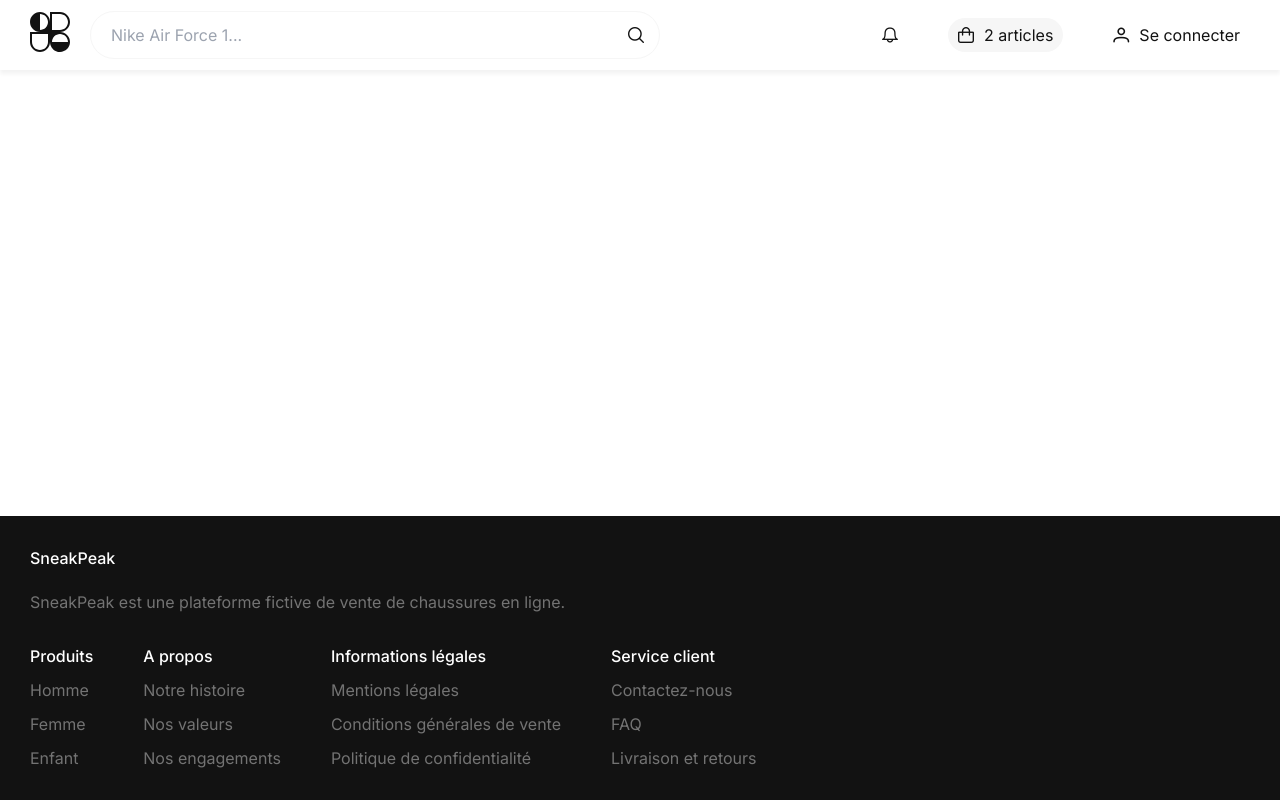
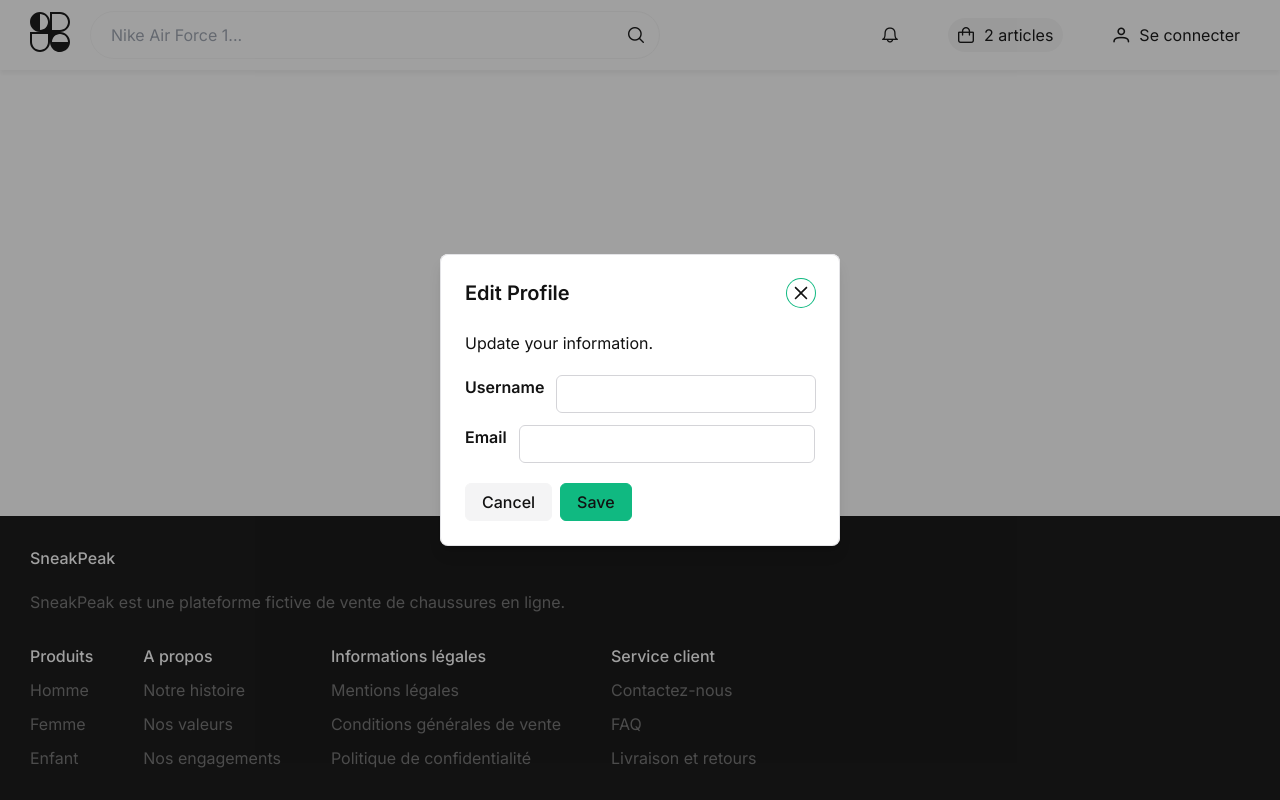
Before and after one commit to ryanmalonzo/sneakpeak, a Vue app in the folder frontend/: page / in a window 1280 px wide. Built offline with nearby package versions, Linux system fonts and the light colour scheme.

Commit message:
display login modal

```diff
--- a/frontend/src/components/BasePage.vue
+++ b/frontend/src/components/BasePage.vue
@@ -1,10 +1,15 @@
 <script setup lang="ts">
 import Header from '@/components/Header.vue'
 import Footer from '@/components/Footer.vue'
+import LoginModal from '@/components/LoginModal.vue'
+import { ref } from 'vue'
+
+const isLoginVisible = ref(true)
 </script>
 
 <template>
-  <Header />
+  <LoginModal v-model:loginVisible="isLoginVisible" />
+  <Header v-model:loginVisible="isLoginVisible" />
 
   <main class="flex flex-1 self-stretch">
     <slot />
--- a/frontend/src/components/Header.vue
+++ b/frontend/src/components/Header.vue
@@ -3,6 +3,8 @@ import Image from 'primevue/image'
 import { RouterLink } from 'vue-router'
 import logo from '@/assets/images/logo.svg'
 import SearchInput from '@/components/SearchInput.vue'
+
+const modelLoginVisible = defineModel('loginVisible', { type: Boolean })
 </script>
 
 <template>
@@ -17,14 +19,20 @@ import SearchInput from '@/components/SearchInput.vue'
     <div class="flex justify-end items-center gap-10 flex-1 self-stretch">
       <i class="pi pi-bell p-2.5 hover:bg-gray-50 rounded-full cursor-pointer"></i>
       <!-- Shopping cart -->
-      <div id="cart"
-        class="flex py-5px px-2.5 justify-end items-center gap-2.5 bg-sneakpeak-gray-50 hover:bg-sneakpeak-gray-100 cursor-pointer rounded-full">
+      <div
+        id="cart"
+        class="flex py-5px px-2.5 justify-end items-center gap-2.5 bg-sneakpeak-gray-50 hover:bg-sneakpeak-gray-100 cursor-pointer rounded-full"
+      >
         <i class="pi pi-shopping-bag"></i>
         <span>2 articles</span>
       </div>
 
       <!-- User -->
-      <div id="user" class="flex items-center gap-2.5 cursor-pointer hover:bg-gray-50 rounded-full py-5px px-2.5">
+      <div
+        id="user"
+        class="flex items-center gap-2.5 cursor-pointer hover:bg-gray-50 rounded-full py-5px px-2.5"
+        @click="modelLoginVisible = !modelLoginVisible"
+      >
         <i class="pi pi-user"></i>
         <span>Se connecter</span>
       </div>
--- /dev/null
+++ b/frontend/src/components/LoginModal.vue
@@ -0,0 +1,35 @@
+<script setup lang="ts">
+const modelLoginVisible = defineModel('loginVisible', { type: Boolean })
+</script>
+
+<template>
+  <div class="card flex justify-content-center">
+    <Dialog
+      v-model:visible="modelLoginVisible"
+      modal
+      header="Edit Profile"
+      :style="{ width: '25rem' }"
+    >
+      <span class="p-text-secondary block mb-5">Update your information.</span>
+      <div class="flex align-items-center gap-3 mb-3">
+        <label for="username" class="font-semibold w-6rem">Username</label>
+        <InputText id="username" class="flex-auto" autocomplete="off" />
+      </div>
+      <div class="flex align-items-center gap-3 mb-5">
+        <label for="email" class="font-semibold w-6rem">Email</label>
+        <InputText id="email" class="flex-auto" autocomplete="off" />
+      </div>
+      <div class="flex justify-content-end gap-2">
+        <Button
+          type="button"
+          label="Cancel"
+          severity="secondary"
+          @click="modelLoginVisible = false"
+        ></Button>
+        <Button type="button" label="Save" @click="modelLoginVisible = false"></Button>
+      </div>
+    </Dialog>
+  </div>
+</template>
+
+<style scoped></style>
```
Also changed, not shown: frontend/src/main.ts (+16 -4 lines).
